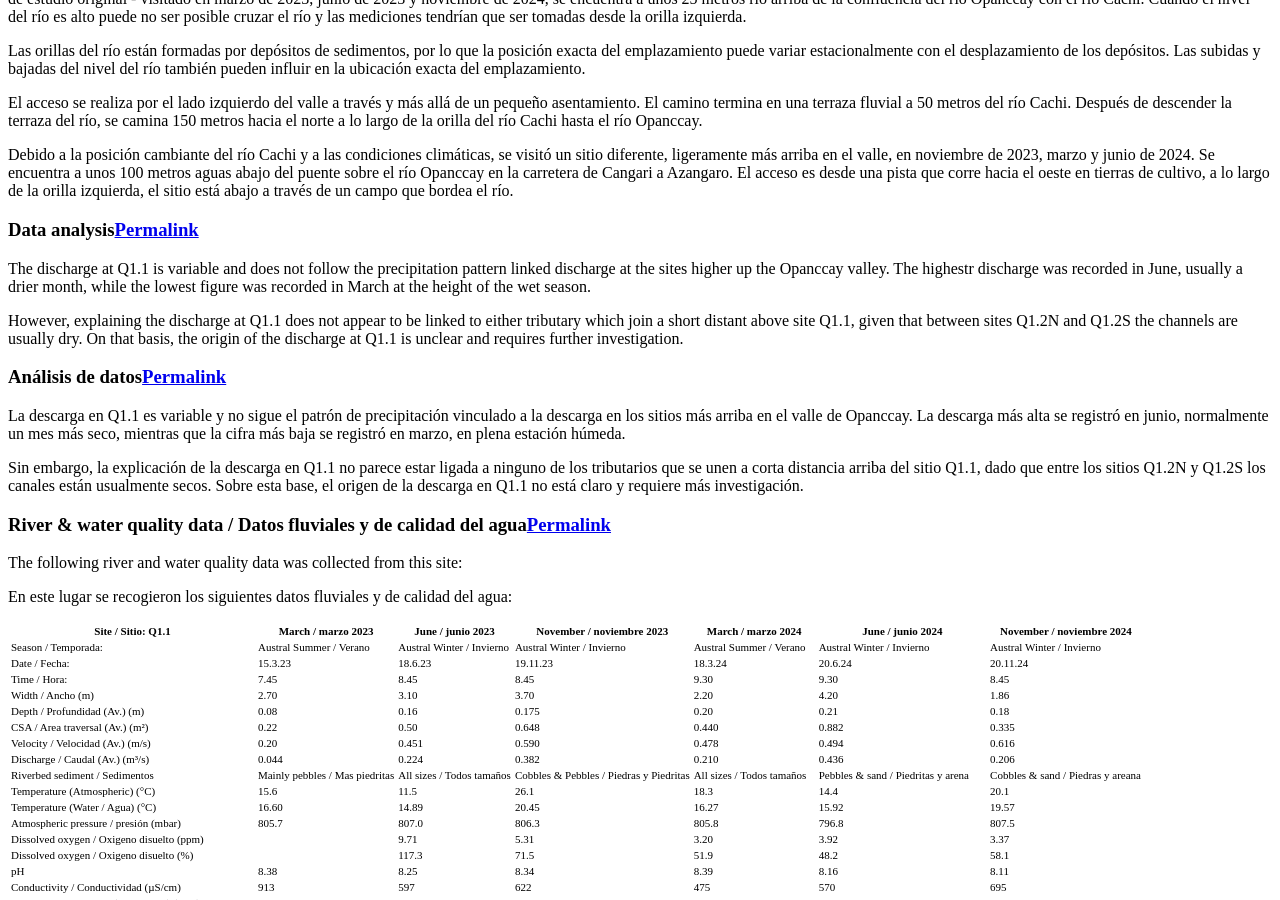
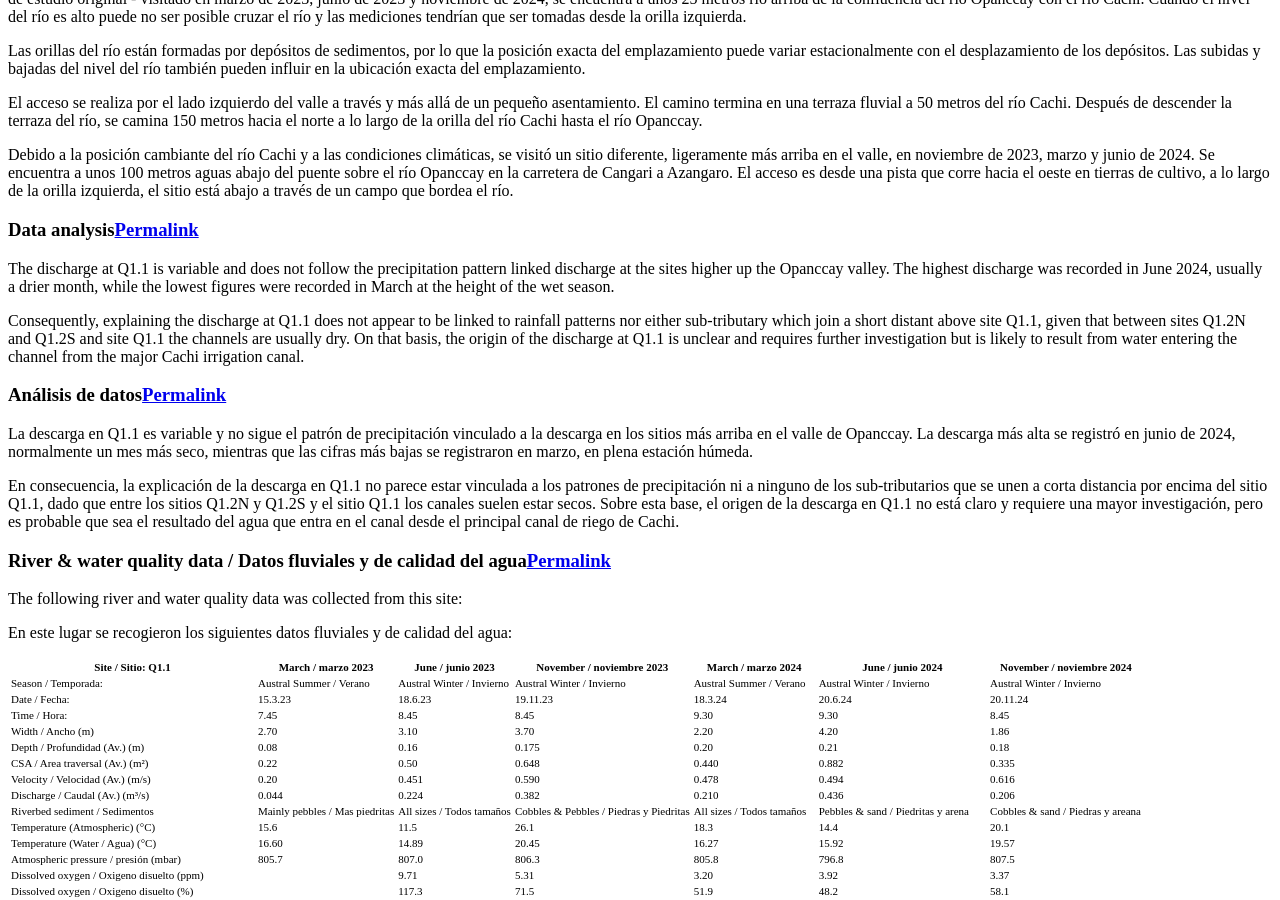
Before and after one commit to HVLepage/cavep-unah, a Jekyll site: the page built from _docs/site-network/Q1_1.md, in a window 1280 px wide and 900 px high, scrolled down 3359 px. Built offline with Jekyll 4.4.1, drawn with Linux system fonts in a browser that asks for light colours; comment, search, counter and statistics services are not loaded.

Commit message:
Update Q1_1.md

```diff
--- a/_docs/site-network/Q1_1.md
+++ b/_docs/site-network/Q1_1.md
@@ -71,16 +71,16 @@
 
 ### Data analysis
 
-The discharge at Q1.1 is variable and does not follow the precipitation pattern linked discharge at the sites higher up the Opanccay valley. The highestr discharge was recorded in June, usually a drier month, while the lowest figure was recorded in March at the height of the wet season.
+The discharge at Q1.1 is variable and does not follow the precipitation pattern linked discharge at the sites higher up the Opanccay valley. The highest discharge was recorded in June 2024, usually a drier month, while the lowest figures were recorded in March at the height of the wet season.
 
-However, explaining the discharge at Q1.1 does not appear to be linked to either tributary which join a short distant above site Q1.1, given that between sites Q1.2N and Q1.2S the channels are usually dry. On that basis, the origin of the discharge at Q1.1 is unclear and requires further investigation.
+Consequently, explaining the discharge at Q1.1 does not appear to be linked to rainfall patterns nor either sub-tributary which join a short distant above site Q1.1, given that between sites Q1.2N and Q1.2S and site Q1.1 the channels are usually dry. On that basis, the origin of the discharge at Q1.1 is unclear and requires further investigation but is likely to result from water entering the channel from the major Cachi irrigation canal.
 
 
 ### Análisis de datos
 
-La descarga en Q1.1 es variable y no sigue el patrón de precipitación vinculado a la descarga en los sitios más arriba en el valle de Opanccay. La descarga más alta se registró en junio, normalmente un mes más seco, mientras que la cifra más baja se registró en marzo, en plena estación húmeda.
+La descarga en Q1.1 es variable y no sigue el patrón de precipitación vinculado a la descarga en los sitios más arriba en el valle de Opanccay. La descarga más alta se registró en junio de 2024, normalmente un mes más seco, mientras que las cifras más bajas se registraron en marzo, en plena estación húmeda.
 
-Sin embargo, la explicación de la descarga en Q1.1 no parece estar ligada a ninguno de los tributarios que se unen a corta distancia arriba del sitio Q1.1, dado que entre los sitios Q1.2N y Q1.2S los canales están usualmente secos. Sobre esta base, el origen de la descarga en Q1.1 no está claro y requiere más investigación.
+En consecuencia, la explicación de la descarga en Q1.1 no parece estar vinculada a los patrones de precipitación ni a ninguno de los sub-tributarios que se unen a corta distancia por encima del sitio Q1.1, dado que entre los sitios Q1.2N y Q1.2S y el sitio Q1.1 los canales suelen estar secos. Sobre esta base, el origen de la descarga en Q1.1 no está claro y requiere una mayor investigación, pero es probable que sea el resultado del agua que entra en el canal desde el principal canal de riego de Cachi.
 
 
 ### River & water quality data / Datos fluviales y de calidad del agua
```
